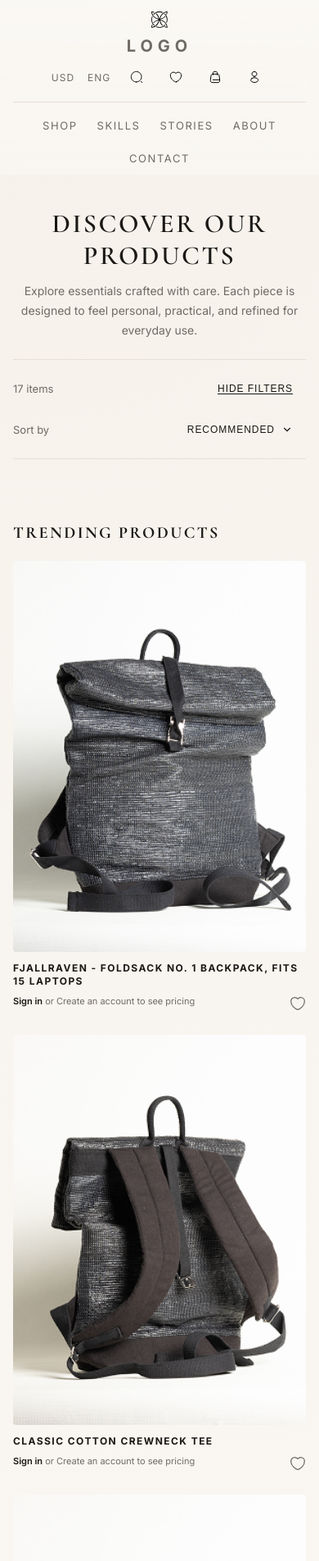
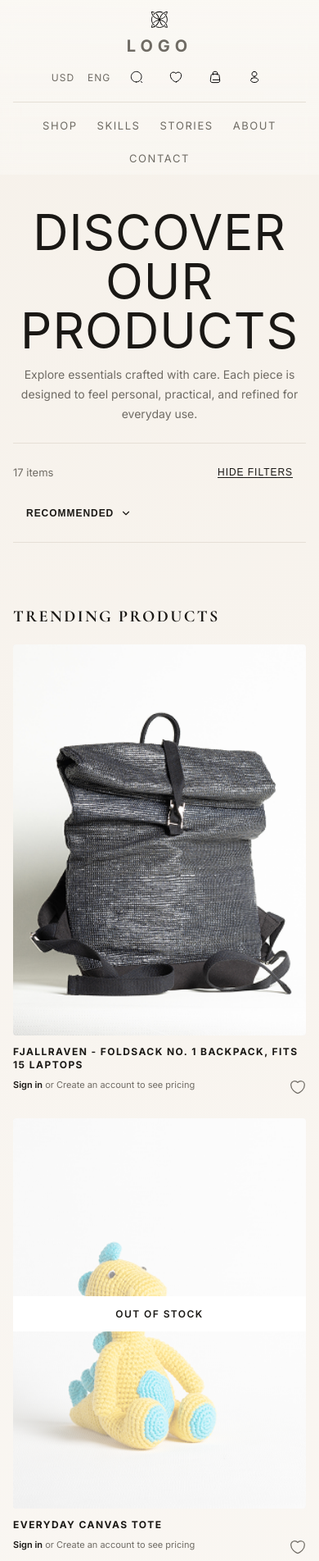
Before and after one commit to naveengupta09/Appscrip-task-naveen-kumar, a Next.js app: page /products in a window 390 px wide. Shown: the top 1904 px of the page at 82% size. Built offline with nearby package versions, Linux system fonts and the light colour scheme.

Commit message:
Remove "Sort by" label from product toolbar and update product availability handling

```diff
--- a/html-version/index.html
+++ b/html-version/index.html
@@ -98,7 +98,6 @@
             <button type="button">Filters</button>
           </div>
           <div class="toolbar-right">
-            <span>Sort by</span>
             <button type="button">Recommended</button>
           </div>
         </section>
--- a/src/app/products/page.tsx
+++ b/src/app/products/page.tsx
@@ -86,7 +86,6 @@ export default async function ProductsPage({
             <FilterToggleClient />
           </div>
           <div className="toolbar-right">
-            <span>Sort by</span>
             <SortClient />
           </div>
         </section>
@@ -211,7 +210,7 @@ export default async function ProductsPage({
                   key={`${sponser.image}-${index}`}
                   src={sponser.image}
                   alt="Payment method"
-                  style={{backgroundColor: sponser.color, width: "56px"}}
+                  style={{backgroundColor: sponser.color, width: "52px"}}
                 />
               ))}
             </div>
--- a/src/components/ProductCard.tsx
+++ b/src/components/ProductCard.tsx
@@ -11,6 +11,7 @@ type Product = {
   price: number;
   category: string;
   image: string;
+  isAvailable: boolean;
 };
 
 type ProductCardProps = {
@@ -23,6 +24,12 @@ export default function ProductCard({ product }: ProductCardProps) {
   return (
     <article className={styles.card}>
       <div className={styles.media}>
+        {/* if isAvailabele is false then show a overlay bg will be white with 80% opacity and text in the center "Out of Stock" with color white and some padding */}
+        {product.isAvailable ? null : (
+          <div className={styles.outOfStockOverlay}>
+            <span className={styles.outOfStockText}>Out of Stock</span>
+          </div>
+        )}
         <Image
           src={product.image}
           alt={product.title}
--- a/src/constants/products.js
+++ b/src/constants/products.js
@@ -9,28 +9,31 @@ export const products = [
     image: "/product-image/Front Pic.png",
     rating: { rate: 3.9, count: 120 },
     tags: ["travel", "work", "padded", "laptop"],
+    isAvailable: true,
   },
   {
     id: 2,
-    title: "Classic Cotton Crewneck Tee",
-    price: 22.5,
+    title: "Everyday Canvas Tote",
+    price: 24.75,
     description:
-      "Soft, breathable cotton with a durable collar. Perfect for layering or everyday wear.",
-    category: "men's clothing",
-    image: "/product-image/Rectangle 29438-1.png",
-    rating: { rate: 4.2, count: 86 },
-    tags: ["cotton", "casual", "breathable"],
+      "Sturdy canvas bag with reinforced handles and a roomy interior for daily essentials.",
+    category: "accessories",
+    image: "/product-image/Rectangle 29438-4.png",
+    rating: { rate: 3.8, count: 57 },
+    tags: ["canvas", "tote", "sturdy", "everyday"],
+    isAvailable: false,
   },
   {
     id: 3,
-    title: "Lightweight Travel Jacket",
-    price: 64.0,
+    title: "Ceramic Pour-Over Set",
+    price: 32.0,
     description:
-      "Wind-resistant outer shell with hidden pockets and a relaxed fit for daily commuting.",
-    category: "men's clothing",
-    image: "/product-image/Rectangle 29438-2.png",
-    rating: { rate: 4.5, count: 41 },
-    tags: ["travel", "wind-resistant", "jacket", "work"],
+      "Two-cup pour-over kit with reusable filter and heat-safe ceramic dripper.",
+    category: "home",
+    image: "/product-image/Rectangle 29438-5.png",
+    rating: { rate: 4.6, count: 93 },
+    tags: ["ceramic", "coffee", "reusable", "eco-friendly"],
+    isAvailable: true,
   },
   {
     id: 4,
@@ -42,31 +45,59 @@ export const products = [
     image: "/product-image/Rectangle 29438-3.png",
     rating: { rate: 4.1, count: 210 },
     tags: ["leather", "rfid", "slim", "minimalist"],
+    isAvailable: true,
   },
   {
     id: 5,
-    title: "Everyday Canvas Tote",
-    price: 24.75,
+    title: "Classic Cotton Crewneck Tee",
+    price: 22.5,
     description:
-      "Sturdy canvas bag with reinforced handles and a roomy interior for daily essentials.",
-    category: "accessories",
-    image: "/product-image/Rectangle 29438-4.png",
-    rating: { rate: 3.8, count: 57 },
-    tags: ["canvas", "tote", "sturdy", "everyday"],
+      "Soft, breathable cotton with a durable collar. Perfect for layering or everyday wear.",
+    category: "men's clothing",
+    image: "/product-image/Rectangle 29438-1.png",
+    rating: { rate: 4.2, count: 86 },
+    tags: ["cotton", "casual", "breathable"],
+    isAvailable: true,
   },
   {
     id: 6,
-    title: "Ceramic Pour-Over Set",
-    price: 32.0,
+    title: "Minimal Desk Lamp",
+    price: 44.0,
     description:
-      "Two-cup pour-over kit with reusable filter and heat-safe ceramic dripper.",
+      "LED lamp with adjustable arm, warm glow, and touch-sensitive dimmer.",
     category: "home",
-    image: "/product-image/Rectangle 29438-5.png",
-    rating: { rate: 4.6, count: 93 },
-    tags: ["ceramic", "coffee", "reusable", "eco-friendly"],
+    image: "/product-image/Rectangle 29438-13.png",
+    rating: { rate: 4.1, count: 27 },
+    tags: ["led", "lamp", "desk", "minimalist"],
+    isAvailable: true,
   },
   {
     id: 7,
+    title: "Trail-Ready Cap",
+    price: 16.5,
+    description:
+      "Lightweight cap with moisture-wicking band and adjustable back strap.",
+    category: "outdoors",
+    image: "/product-image/Rectangle 29438-11.png",
+    rating: { rate: 4.2, count: 52 },
+    tags: ["outdoor", "lightweight", "sports", "breathable"],
+    isAvailable: true,
+  },
+  {
+    id: 8,
+    title: "Lightweight Travel Jacket",
+    price: 64.0,
+    description:
+      "Wind-resistant outer shell with hidden pockets and a relaxed fit for daily commuting.",
+    category: "men's clothing",
+    image: "/product-image/Rectangle 29438-2.png",
+    rating: { rate: 4.5, count: 41 },
+    tags: ["travel", "wind-resistant", "jacket", "work"],
+    isAvailable: true,
+  },
+
+  {
+    id: 9,
     title: "Linen Blend Pillow Covers (2-Pack)",
     price: 19.5,
     description:
@@ -75,9 +106,10 @@ export const products = [
     image: "/product-image/Rectangle 29438-6.png",
     rating: { rate: 4.0, count: 38 },
     tags: ["linen", "soft", "neutral", "home-decor"],
+    isAvailable: true,
   },
   {
-    id: 8,
+    id: 10,
     title: "Desk Organizer Tray",
     price: 14.25,
     description:
@@ -86,9 +118,10 @@ export const products = [
     image: "/product-image/Rectangle 29438-7.png",
     rating: { rate: 3.7, count: 64 },
     tags: ["organizer", "desk", "compact", "work"],
+    isAvailable: true,
   },
   {
-    id: 9,
+    id: 11,
     title: "Wireless Earbuds Case",
     price: 9.99,
     description:
@@ -97,9 +130,10 @@ export const products = [
     image: "/product-image/Rectangle 29438-8.png",
     rating: { rate: 4.3, count: 114 },
     tags: ["protective", "wireless", "tech", "portable"],
+    isAvailable: true,
   },
   {
-    id: 10,
+    id: 12,
     title: "Compact Bluetooth Speaker",
     price: 39.0,
     description:
@@ -108,9 +142,10 @@ export const products = [
     image: "/product-image/Rectangle 29438-9.png",
     rating: { rate: 4.4, count: 78 },
     tags: ["bluetooth", "portable", "audio", "tech"],
+    isAvailable: true,
   },
   {
-    id: 11,
+    id: 13,
     title: "Stainless Steel Water Bottle",
     price: 21.0,
     description:
@@ -119,20 +154,10 @@ export const products = [
     image: "/product-image/Rectangle 29438-10.png",
     rating: { rate: 4.8, count: 142 },
     tags: ["stainless-steel", "insulated", "travel", "eco-friendly"],
+    isAvailable: true,
   },
   {
-    id: 12,
-    title: "Trail-Ready Cap",
-    price: 16.5,
-    description:
-      "Lightweight cap with moisture-wicking band and adjustable back strap.",
-    category: "outdoors",
-    image: "/product-image/Rectangle 29438-11.png",
-    rating: { rate: 4.2, count: 52 },
-    tags: ["outdoor", "lightweight", "sports", "breathable"],
-  },
-  {
-    id: 13,
+    id: 14,
     title: "Everyday Journal",
     price: 12.75,
     description:
@@ -141,17 +166,7 @@ export const products = [
     image: "/product-image/Rectangle 29438-12.png",
     rating: { rate: 4.6, count: 31 },
     tags: ["journal", "stationery", "dot-grid", "work"],
-  },
-  {
-    id: 14,
-    title: "Minimal Desk Lamp",
-    price: 44.0,
-    description:
-      "LED lamp with adjustable arm, warm glow, and touch-sensitive dimmer.",
-    category: "home",
-    image: "/product-image/Rectangle 29438-13.png",
-    rating: { rate: 4.1, count: 27 },
-    tags: ["led", "lamp", "desk", "minimalist"],
+    isAvailable: true,
   },
   {
     id: 15,
@@ -163,6 +178,7 @@ export const products = [
     image: "/product-image/Rectangle 29438-14.png",
     rating: { rate: 3.9, count: 49 },
     tags: ["cushioned", "sports", "breathable", "athletic"],
+    isAvailable: true,
   },
   {
     id: 16,
@@ -174,6 +190,7 @@ export const products = [
     image: "/product-image/Rectangle 29438-15.png",
     rating: { rate: 4.0, count: 33 },
     tags: ["cap", "structured", "casual", "adjustable"],
+    isAvailable: true,
   },
   {
     id: 17,
@@ -185,5 +202,6 @@ export const products = [
     image: "/product-image/Rectangle 29438.png",
     rating: { rate: 4.7, count: 65 },
     tags: ["knit", "cozy", "blanket", "home-decor"],
+    isAvailable: true,
   },
 ];
--- a/src/styles/ProductCard.module.css
+++ b/src/styles/ProductCard.module.css
@@ -24,6 +24,31 @@
   min-height: 280px;
   border-radius: 4px;
   overflow: hidden;
+  position: relative;
+}
+
+.outOfStockOverlay {
+  position: absolute;
+  top: 0;
+  left: 0;
+  right: 0;
+  bottom: 0;
+  background: rgba(255, 255, 255, 0.5);
+  display: grid;
+  place-items: center;
+  z-index: 2;
+}
+
+.outOfStockText {
+  text-align: center;
+  width: 100%;
+  background-color: #fff;
+  color: var(--text);
+  padding: 14px 20px;
+  font-size: 12px;
+  text-transform: uppercase;
+  letter-spacing: 0.12em;
+  font-weight: 600;
 }
 
 .image {
--- a/src/styles/globals.css
+++ b/src/styles/globals.css
@@ -132,10 +132,13 @@ h1.logo{
 }
 
 .hero h1 {
-  font-family: var(--font-serif), "Times New Roman", serif;
-  font-size: clamp(32px, 5vw, 52px);
-  font-weight: 600;
-  letter-spacing: 0.08em;
+  font-family: 'Simplon Norm', -apple-system, BlinkMacSystemFont, 'Segoe UI', sans-serif;
+  font-size: 60px;
+  font-weight: 400;
+  font-style: normal;
+  line-height: 100%;
+  letter-spacing: 1px;
+  text-align: center;
   text-transform: uppercase;
 }
 
@@ -188,6 +191,7 @@ h1.logo{
   padding: 8px 16px;
   border-radius: 999px;
   font-size: 12px;
+  font-weight: 700;
   letter-spacing: 0.08em;
   text-transform: uppercase;
   color: var(--text);
--- a/static/index.html
+++ b/static/index.html
@@ -98,7 +98,6 @@
             <button type="button">Filters</button>
           </div>
           <div class="toolbar-right">
-            <span>Sort by</span>
             <button type="button">Recommended</button>
           </div>
         </section>
```
